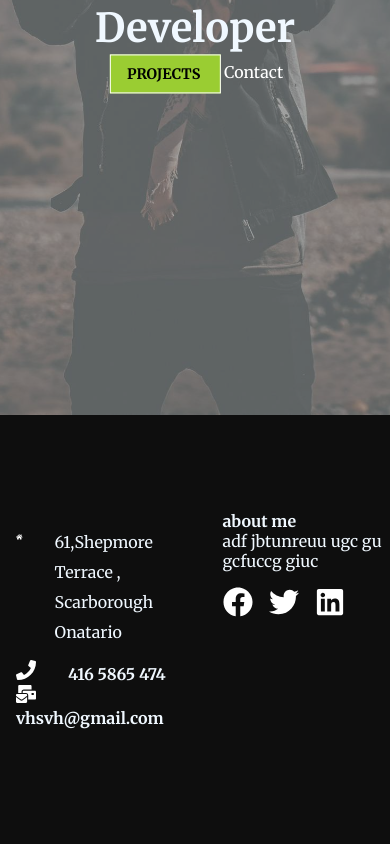
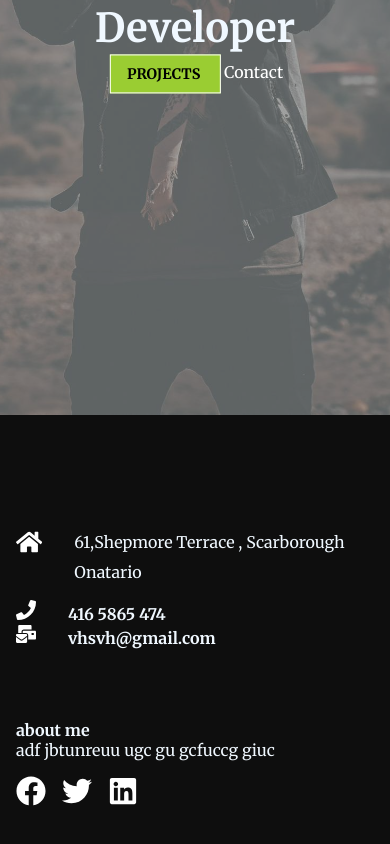
Before and after one commit to Thanushan1523/PORTFOLIO-REACT-CODECURLIEWITHCU, a React (Create React App) app: page / in a window 390 px wide. Shown: the part 429-1273 px from the top of the page. Built offline with nearby package versions, Linux system fonts and the light colour scheme.

Commit message:
developing footer section -vedio-5 footer  completed

```diff
--- a/src/components/Footer.jsx
+++ b/src/components/Footer.jsx
@@ -14,7 +14,7 @@ const Footer = () => {
         <div className="footer-container">
             <div className="left">
                 <div className='location'>
-            <FaHome size={20} style={{ color: "#fff", marginRight: "2rem"}}/>
+            <FaHome size={30} style={{ color: "#fff", marginRight: "2rem"}}/>
             <p>61,Shepmore Terrace ,
             Scarborough
             Onatario
--- a/src/components/FooterStyles.css
+++ b/src/components/FooterStyles.css
@@ -29,7 +29,7 @@
     line-height: 30px;
 }
 
-.left{
+.right{
     height: 100%;
     max-width: 100%;
     display: flex;
@@ -49,3 +49,13 @@
 .p{
     font-size: 12rem;
 }
+
+
+@media screen and (max-width:640px){
+
+    .footer-container{
+
+        grid-template-columns: 1fr;
+
+    }
+}
```
